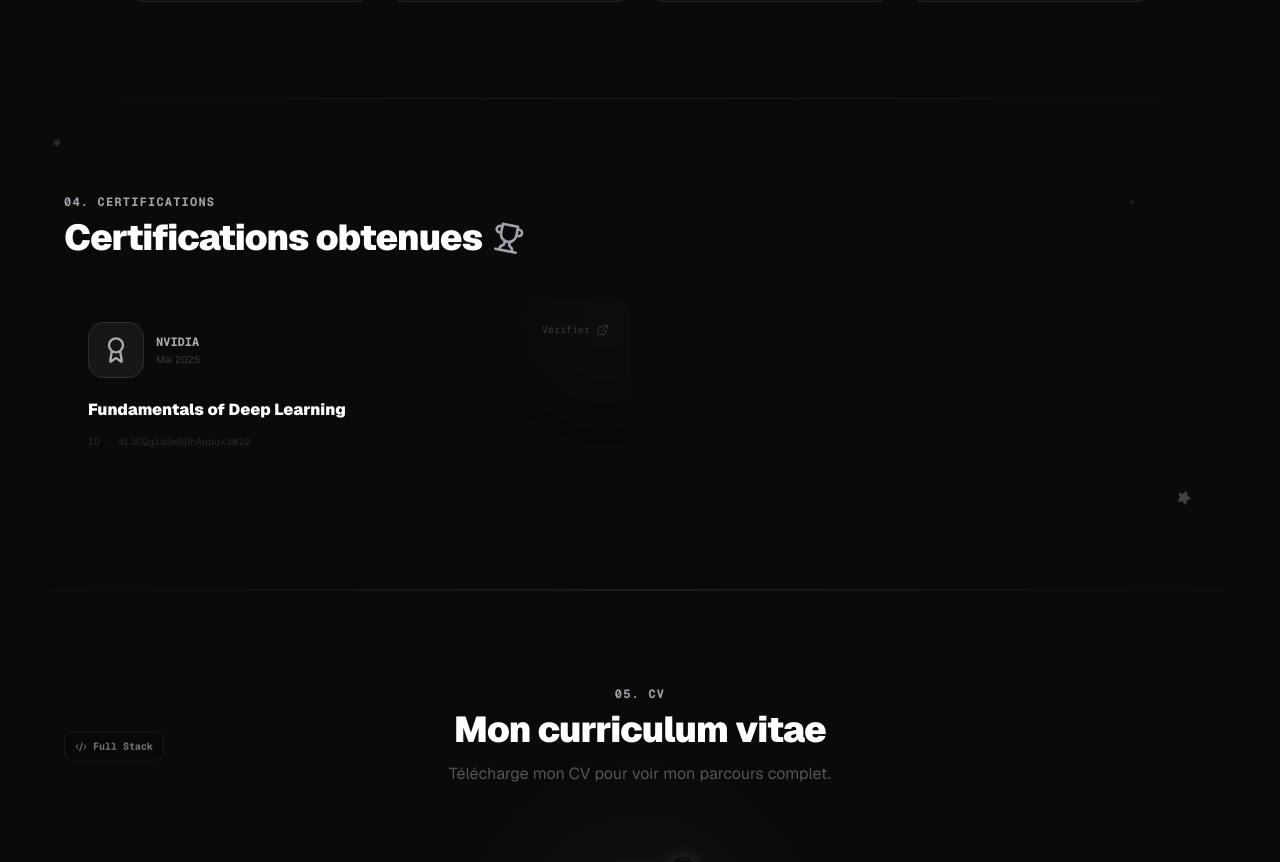
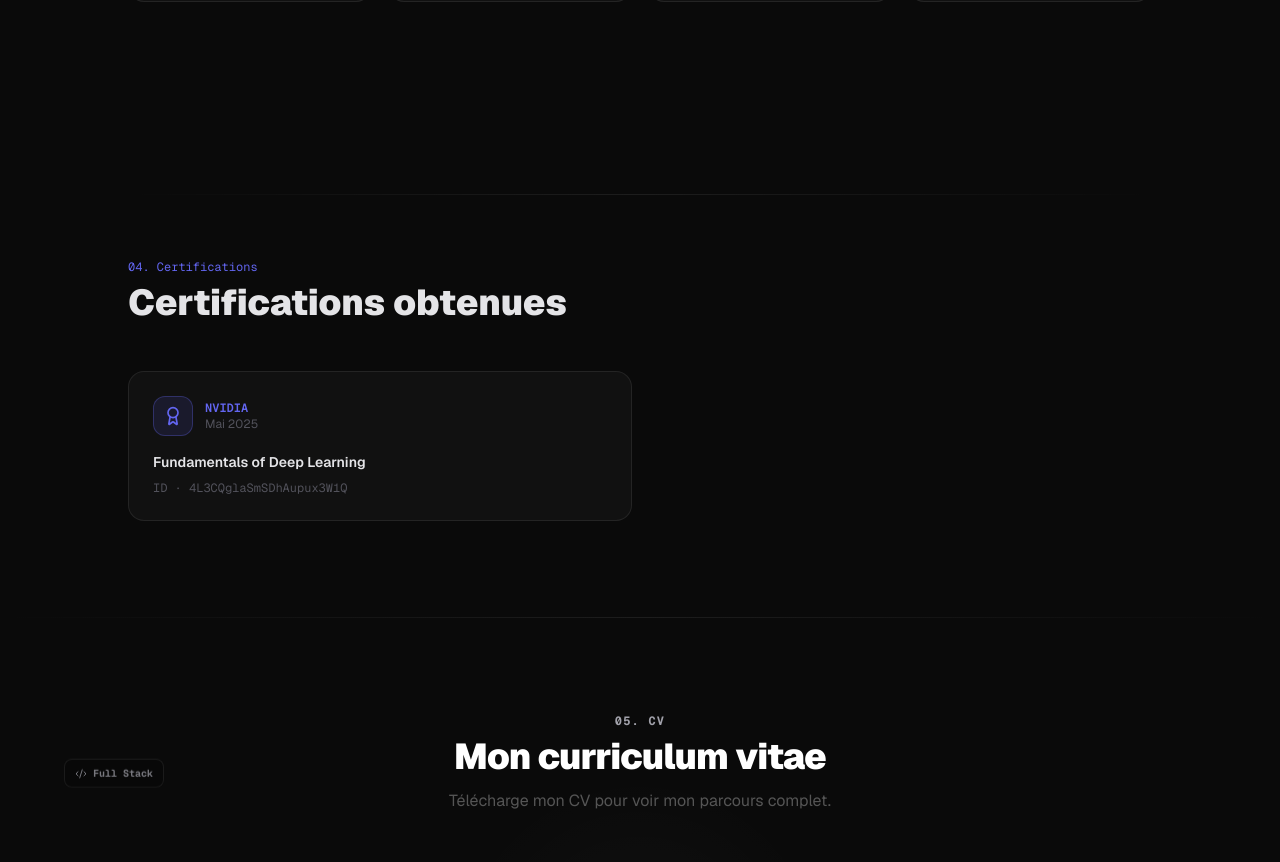
Before and after one commit to Mtg221/portfolio, a Next.js app: page / in a window 1280 px wide. Shown: the part 3053-3915 px from the top of the page. Built offline with nearby package versions, Linux system fonts and the light colour scheme.

Commit message:
redesign: simplify portfolio — minimal dark theme

```diff
--- a/src/components/sections/Certifications.tsx
+++ b/src/components/sections/Certifications.tsx
@@ -1,91 +1,51 @@
 "use client";
+import { motion } from "framer-motion";
+import { certifications } from "@/lib/data";
+import { ExternalLink, Award } from "lucide-react";
 
-import { motion } from "framer-motion";
-import { AnimatedSection } from "@/components/ui/AnimatedSection";
-import { certifications } from "@/lib/data";
-import { ExternalLink, Award, Star, Trophy } from "lucide-react";
+const fade = (delay = 0) => ({
+  initial: { opacity: 0, y: 20 },
+  whileInView: { opacity: 1, y: 0 },
+  viewport: { once: true },
+  transition: { duration: 0.5, delay },
+});
 
 export function Certifications() {
   return (
-    <section id="certifications" className="py-24 px-4 relative overflow-hidden" style={{ background: "var(--bg-base)" }}>
-      <div className="absolute inset-0 dot-grid opacity-20 pointer-events-none" />
-      <div className="absolute top-0 left-0 right-0 h-px section-divider" />
-      <div className="absolute bottom-0 left-0 right-0 h-px section-divider" />
+    <section id="certifications" className="py-24 px-6">
+      <div className="max-w-5xl mx-auto">
+        <div className="section-divider mb-16" />
 
-      {/* Stars */}
-      {[
-        { top: "8%",  left: "4%",  dur: 3,   delay: 0 },
-        { top: "80%", left: "92%", dur: 4,   delay: 1 },
-        { top: "50%", left: "96%", dur: 5,   delay: 2 },
-        { top: "20%", left: "88%", dur: 3.5, delay: 0.5 },
-      ].map((s, i) => (
-        <motion.div key={i} className="absolute pointer-events-none" style={{ top: s.top, left: s.left }}
-          animate={{ opacity: [0, 1, 0], scale: [0, 1.3, 0], rotate: [0, 180, 360] }}
-          transition={{ duration: s.dur, repeat: Infinity, delay: s.delay }}>
-          <Star className="w-3 h-3 fill-current" style={{ color: "var(--e-200)", opacity: 0.4 }} />
+        <motion.div {...fade(0)} className="mb-12">
+          <p className="text-xs font-mono mb-2" style={{ color: "var(--accent)" }}>04. Certifications</p>
+          <h2 className="text-3xl md:text-4xl font-black" style={{ color: "var(--text-bright)" }}>Certifications obtenues</h2>
         </motion.div>
-      ))}
 
-      <div className="max-w-6xl mx-auto relative z-10">
-        <AnimatedSection>
-          <h2 className="text-xs font-mono font-bold uppercase tracking-widest mb-2" style={{ color: "var(--e-200)" }}>04. Certifications</h2>
-          <div className="flex items-center gap-3 mb-10">
-            <h3 className="text-3xl md:text-4xl font-black text-white tracking-tight">Certifications obtenues</h3>
-            <motion.div animate={{ rotate: [0, 15, -15, 0], scale: [1, 1.2, 1] }}
-              transition={{ duration: 3, repeat: Infinity }}>
-              <Trophy className="w-7 h-7" style={{ color: "var(--e-300)" }} />
+        <div className="grid sm:grid-cols-2 gap-4">
+          {certifications.map((cert, i) => (
+            <motion.div key={cert.id} {...fade(i * 0.1)}>
+              <a href={cert.link} target="_blank" rel="noopener noreferrer"
+                className="block group rounded-2xl p-6 transition-all duration-200"
+                style={{ background: "var(--bg-card)", border: "1px solid var(--border)" }}
+                onMouseEnter={e => (e.currentTarget as HTMLElement).style.borderColor = "var(--border-hover)"}
+                onMouseLeave={e => (e.currentTarget as HTMLElement).style.borderColor = "var(--border)"}>
+                <div className="flex items-start justify-between mb-4">
+                  <div className="flex items-center gap-3">
+                    <div className="w-10 h-10 rounded-xl flex items-center justify-center"
+                      style={{ background: "var(--accent-dim)", border: "1px solid var(--accent-border)" }}>
+                      <Award className="w-5 h-5" style={{ color: "var(--accent)" }} />
+                    </div>
+                    <div>
+                      <p className="text-xs font-mono font-semibold" style={{ color: "var(--accent)" }}>{cert.issuer}</p>
+                      <p className="text-xs" style={{ color: "var(--text-dim)" }}>{cert.date}</p>
+                    </div>
+                  </div>
+                  <ExternalLink className="w-4 h-4 opacity-0 group-hover:opacity-100 transition-opacity" style={{ color: "var(--text-dim)" }} />
+                </div>
+                <h3 className="font-semibold text-sm" style={{ color: "var(--text-bright)" }}>{cert.title}</h3>
+                <p className="text-xs font-mono mt-2" style={{ color: "var(--text-dim)" }}>ID · {cert.id}</p>
+              </a>
             </motion.div>
-          </div>
-        </AnimatedSection>
-
-        <div className="grid sm:grid-cols-2 gap-5">
-          {certifications.map((cert, index) => (
-            <AnimatedSection key={cert.id} delay={index * 0.15}>
-              <a href={cert.link} target="_blank" rel="noopener noreferrer" className="block group">
-                <motion.div className="rounded-2xl p-6 card-shine glass-card glass-card-hover relative overflow-hidden"
-                  whileHover={{ scale: 1.02, y: -5 }}>
-                  {/* Animated corner glow */}
-                  <motion.div className="absolute -top-10 -right-10 w-32 h-32 rounded-full blur-2xl pointer-events-none"
-                    style={{ background: `${cert.color}12` }}
-                    animate={{ scale: [1, 1.5, 1], opacity: [0.3, 0.6, 0.3] }}
-                    transition={{ duration: 3, repeat: Infinity, delay: index * 0.5 }} />
-
-                  <div className="flex items-start justify-between mb-5 relative z-10">
-                    <div className="flex items-center gap-3">
-                      <motion.div className="w-14 h-14 rounded-2xl flex items-center justify-center relative"
-                        style={{ background: `${cert.color}15`, border: `1px solid ${cert.color}28` }}
-                        whileHover={{ rotate: 20, scale: 1.15 }} transition={{ type: "spring", stiffness: 300 }}>
-                        <Award className="w-7 h-7" style={{ color: cert.color }} />
-                        <motion.div className="absolute -top-1 -right-1 w-4 h-4 rounded-full flex items-center justify-center opacity-0 group-hover:opacity-100"
-                          style={{ background: cert.color, boxShadow: `0 0 10px ${cert.color}` }}>
-                          <Star className="w-2 h-2 text-white fill-white" />
-                        </motion.div>
-                      </motion.div>
-                      <div>
-                        <p className="text-xs font-mono font-bold" style={{ color: cert.color }}>{cert.issuer}</p>
-                        <p className="text-[10px] mt-0.5" style={{ color: "#3a3a3a" }}>{cert.date}</p>
-                      </div>
-                    </div>
-                    <motion.span className="text-[10px] font-mono flex items-center gap-1"
-                      style={{ color: "#3a3a3a" }}
-                      whileHover={{ color: "var(--e-200)", x: -2 } as never}>
-                      Vérifier
-                      <motion.span animate={{ x: [0, 3, 0] }} transition={{ duration: 1.5, repeat: Infinity }}>
-                        <ExternalLink className="w-3 h-3" />
-                      </motion.span>
-                    </motion.span>
-                  </div>
-
-                  <h4 className="font-black text-white text-base mb-3 group-hover:text-slate-100 transition-colors relative z-10">
-                    {cert.title}
-                  </h4>
-                  <p className="text-[10px] font-mono relative z-10" style={{ color: "#282828" }}>ID · {cert.id}</p>
-
-                  <div className="mt-5 h-px rounded-full opacity-0 group-hover:opacity-100 transition-opacity duration-500"
-                    style={{ background: `linear-gradient(90deg, transparent, ${cert.color}, transparent)` }} />
-                </motion.div>
-              </a>
-            </AnimatedSection>
           ))}
         </div>
       </div>
```
